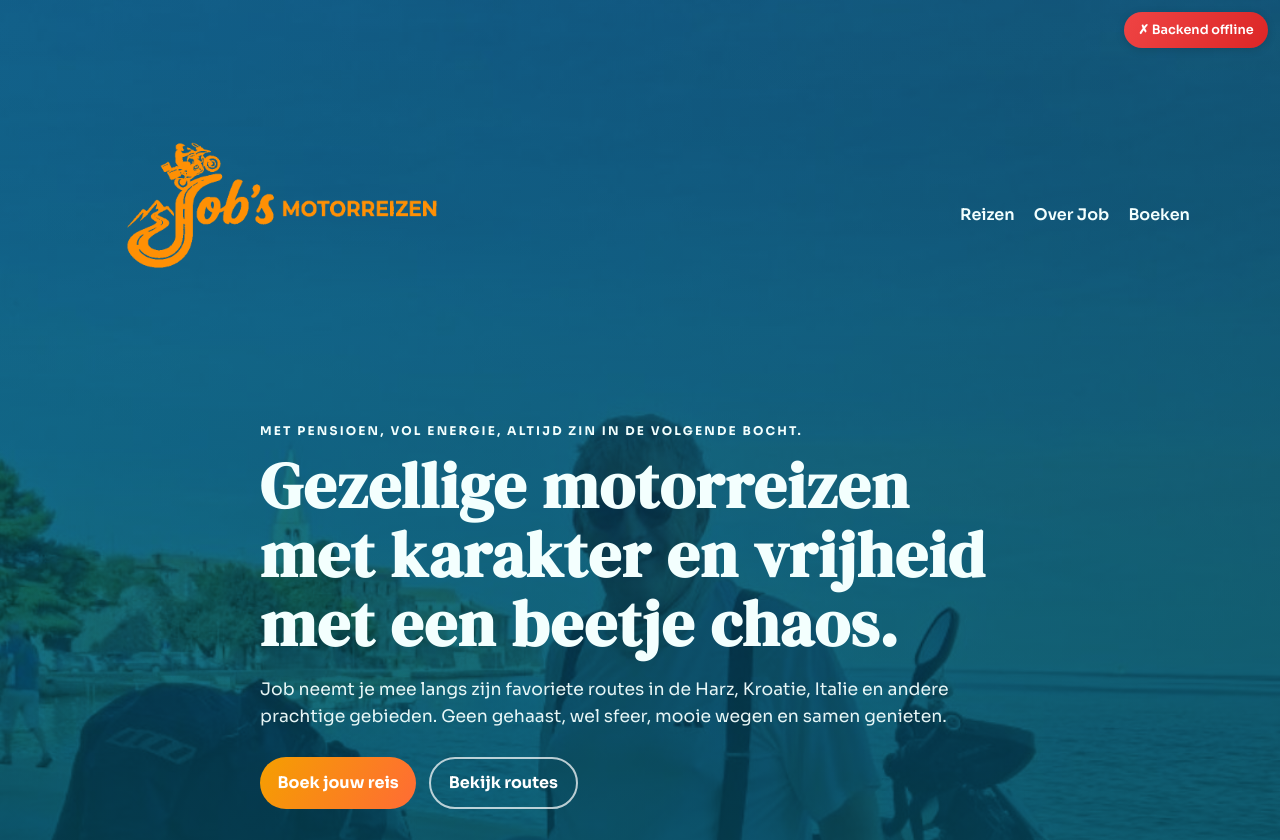
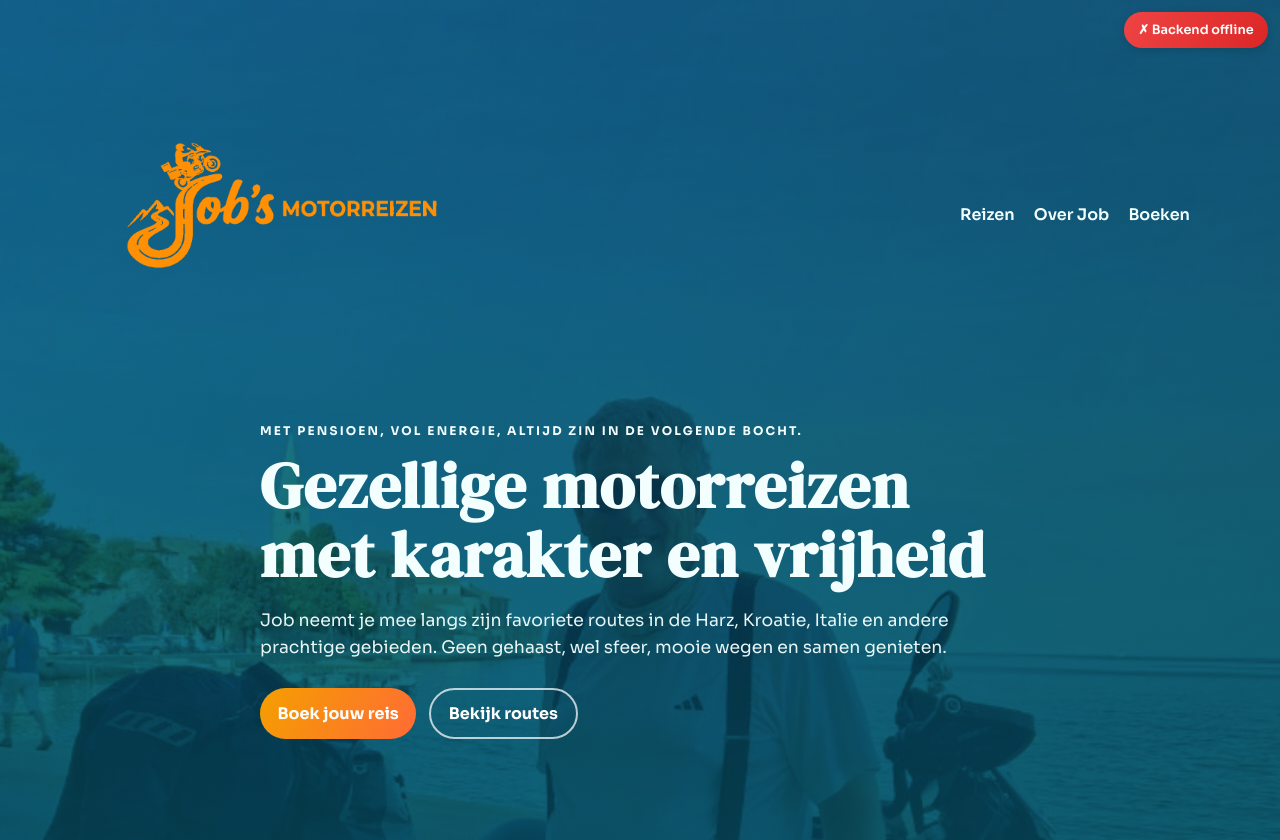
Before and after one commit to peterbosman68/jobsmotorreizen, a website: page index.html in a window 1280 px wide. Shown: the top 840 px of the page. Drawn offline with Linux system fonts and the light colour scheme; no server answers.

Commit message:
Revert "Update hero heading text"
This reverts commit f0a153da4471f67e6614d0840a3de37e8fe48667.

```diff
--- a/index.html
+++ b/index.html
@@ -24,7 +24,7 @@
 
     <div class="hero-content container">
       <p class="kicker">Met pensioen, vol energie, altijd zin in de volgende bocht.</p>
-      <h1>Gezellige motorreizen met karakter en vrijheid met een beetje chaos.</h1>
+      <h1>Gezellige motorreizen met karakter en vrijheid</h1>
       <p class="lead">
         Job neemt je mee langs zijn favoriete routes in de Harz, Kroatie, Italie en andere prachtige gebieden.
         Geen gehaast, wel sfeer, mooie wegen en samen genieten.
```
